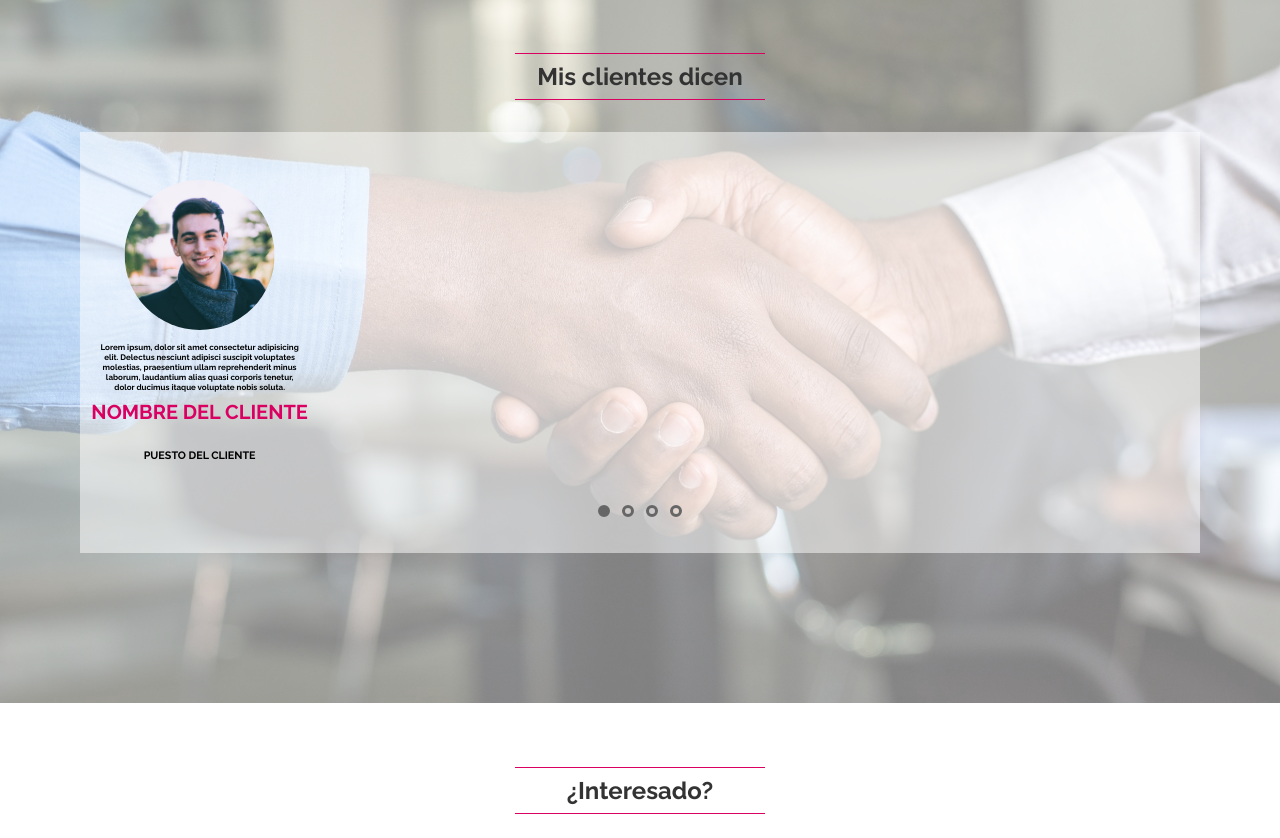
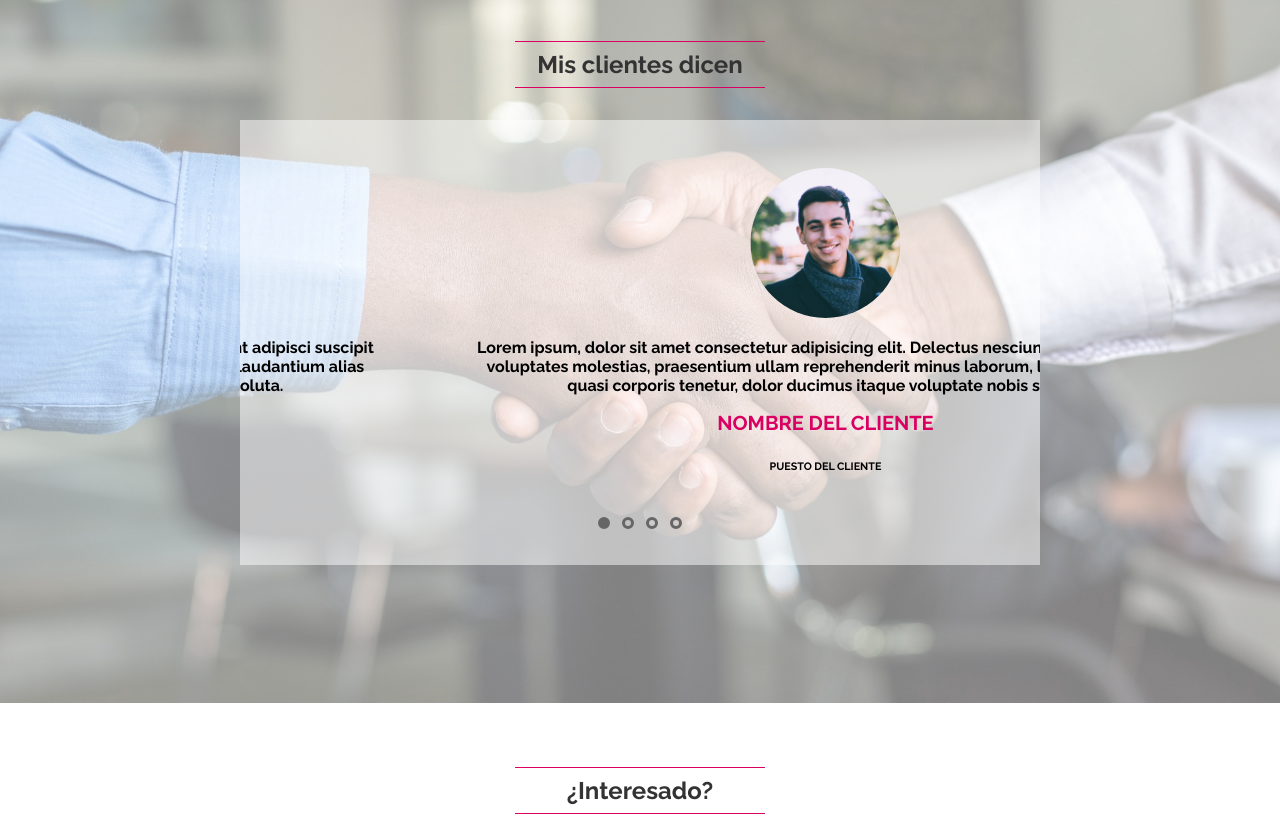
Before and after one commit to shakmorv/youtube-taller-maquetacion, a plain HTML site: page index.html in a window 1280 px wide. Shown: the part 3600-4438 px from the top of the page. Drawn offline with Linux system fonts and the light colour scheme.

Commit message:
Arreglando problemas de ancho de seccion de testimonios

```diff
--- a/styles.css
+++ b/styles.css
@@ -109,7 +109,7 @@ p{
 .carousel{
     margin: 2rem auto;
     padding: 2rem 0;
-    max-width: 1200px;
+    max-width: 800px;
     text-align: center;
     background-color: var(--carousel-bg-color);
     overflow-x: hidden;
@@ -423,11 +423,6 @@ progress::-moz-progress-bar{
     border-radius: 50%;
     width: 150px;
     height: 150px;
-}
-
-blockquote{
-    font-size: 1vh;
-    width: 200px;
 }
 
 .box-shadow-1{
```
